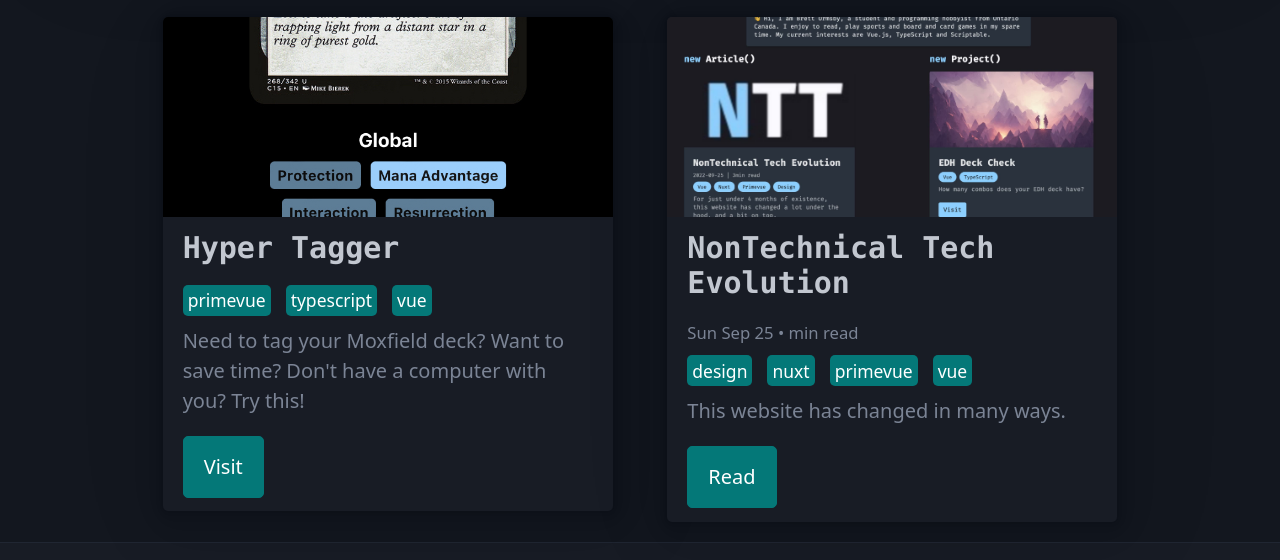
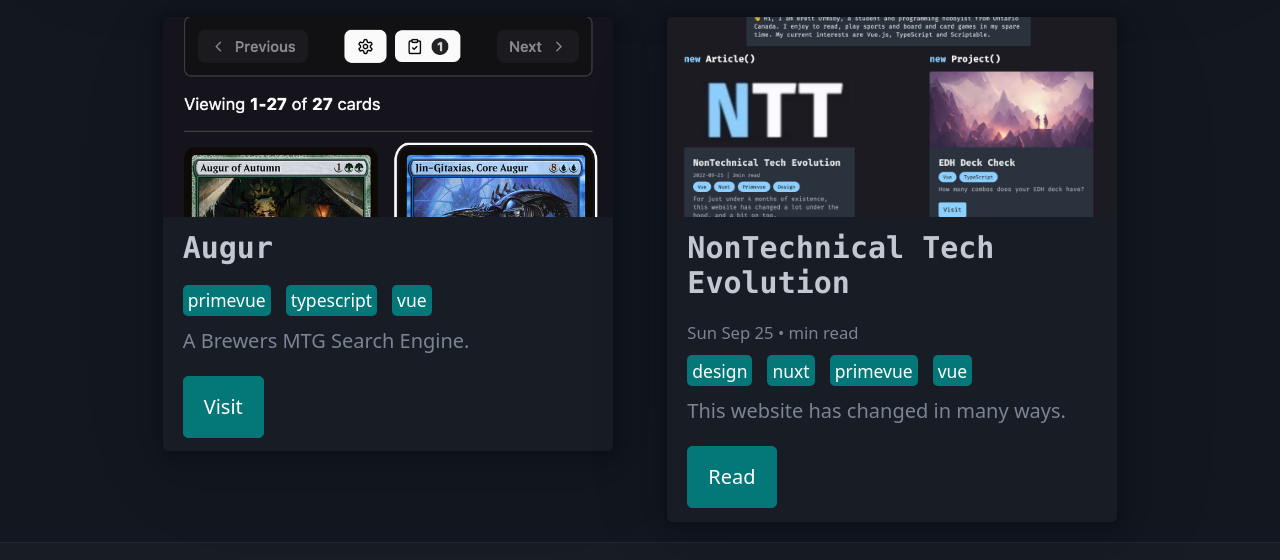
Before and after one commit to BrettOrmsby/Portfolio, an Astro site: page /Portfolio/ in a window 1280 px wide. Shown: the part 714-1274 px from the top of the page. Built offline with nearby package versions, Linux system fonts and the light colour scheme; Astro itself is replaced by a stand-in of ours; some packages are replaced by stand-ins of ours.

Commit message:
feat: add new project, Augur

```diff
--- a/src/pages/tags/[tag].astro
+++ b/src/pages/tags/[tag].astro
@@ -5,8 +5,7 @@
 import ProjectCard from "@components/ProjectCard.astro";
 import allProjects from "../../store/projects";
 import { skills } from "../index.astro";
-import type { Post, Project } from "../../utils/types";
-import type { MDXInstance } from "astro";
+import type { Project } from "../../utils/types";
 
 export interface Props {
   projects: Project[];
--- a/src/store/projects.ts
+++ b/src/store/projects.ts
@@ -93,5 +93,17 @@
     description:
       "Need to tag your Moxfield deck? Want to save time? Don't have a computer with you? Try this!",
     date: "2023-8-14"
+  },
+  {
+    name: "Augur",
+    image: {
+      path: "augur.png",
+      alt: "Augur search page example"
+    },
+    link: "https://augur-mtg.vercel.app/",
+    tags: ["typescript", "primevue", "vue"],
+    description:
+      "A Brewers MTG Search Engine.",
+    date: "2024-6-23"
   }
 ] as Project[];
```
Also changed, not shown: public/projects/augur.png (added).
